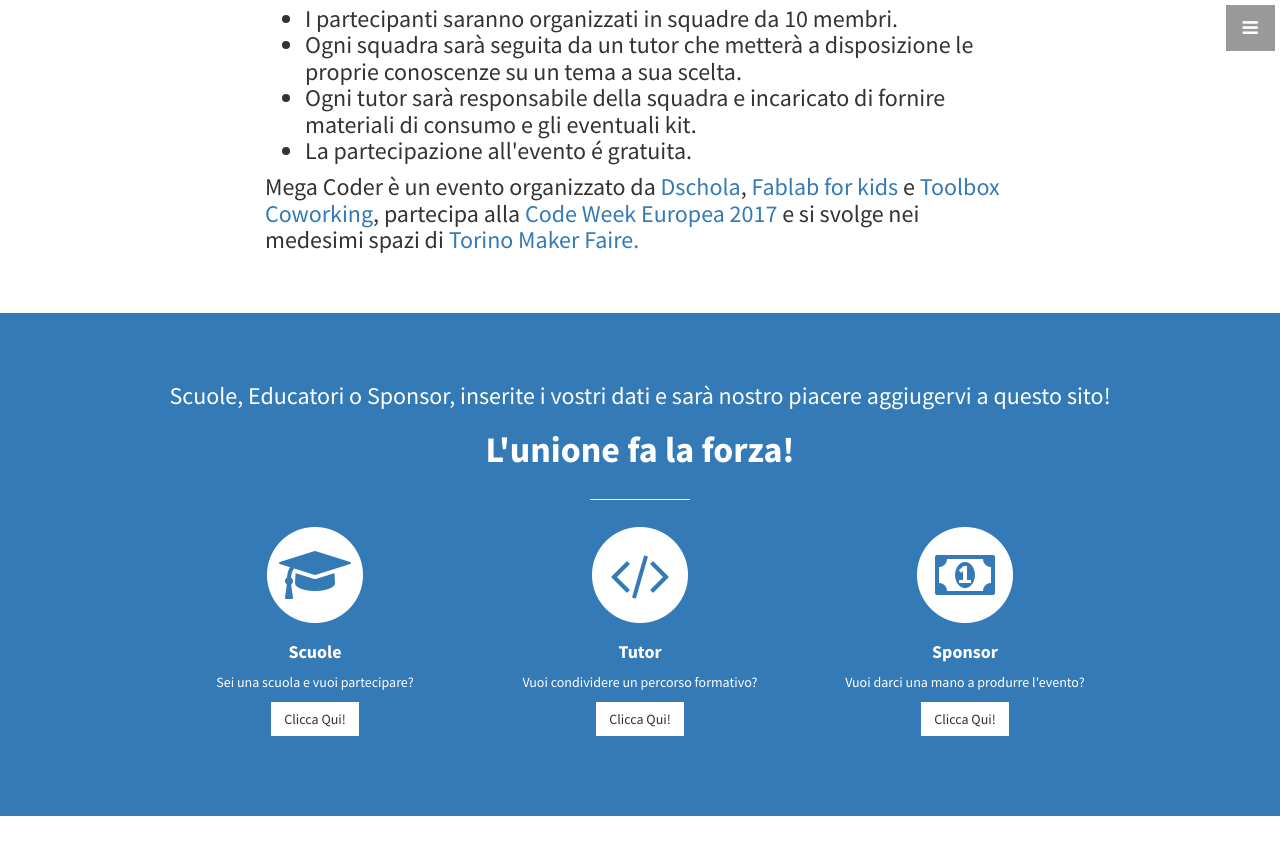
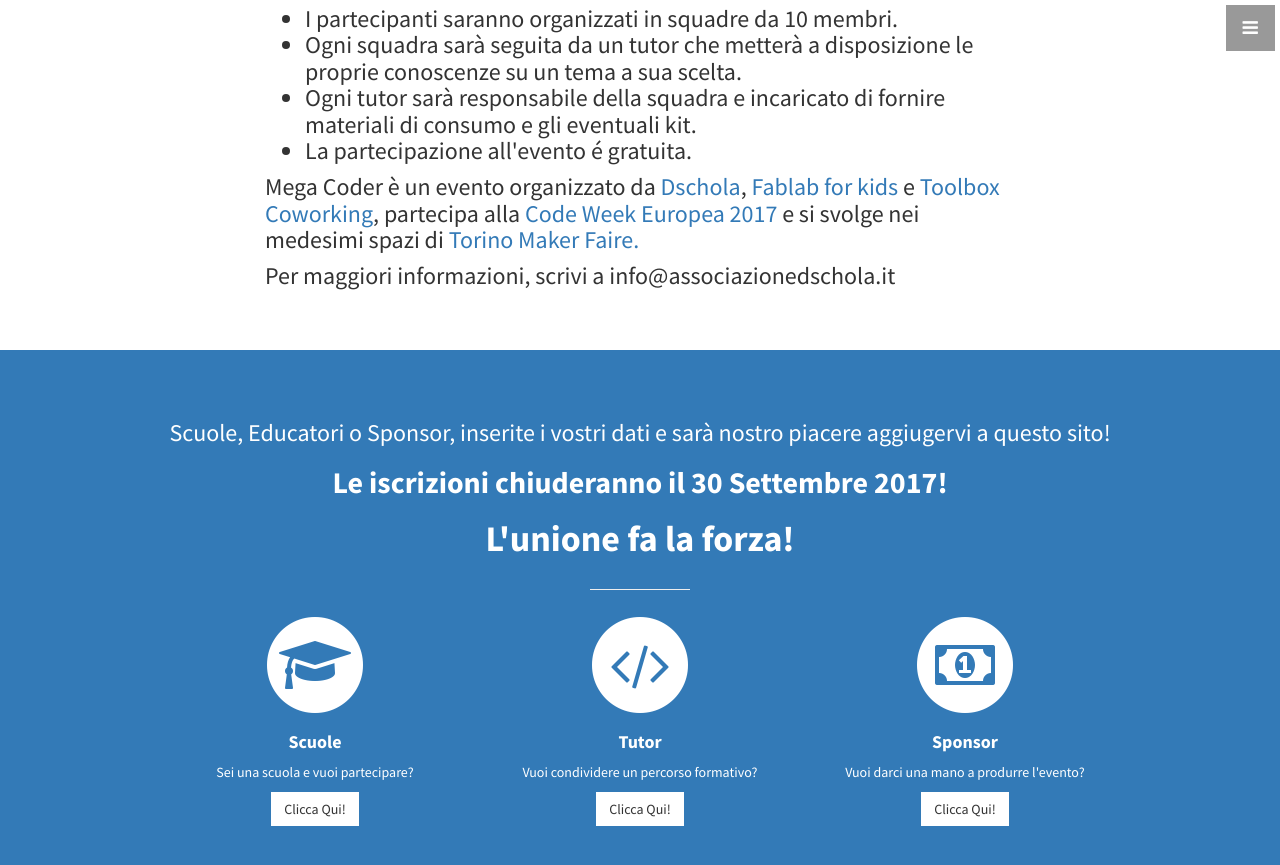
Before and after one commit to OfficineArduinoTorino/megacoders, a Jekyll site: the page built from index.html, in a window 1280 px wide and 900 px high, scrolled down 1313 px. Shown: the top 865 px of the window. Built offline with Jekyll 4.4.1, drawn with Linux system fonts in a browser that asks for light colours.

Commit message:
updating logos

```diff
--- a/_includes/about.html
+++ b/_includes/about.html
@@ -23,7 +23,7 @@
   <li>La partecipazione all'evento é gratuita.
   </ul>
 Mega Coder è un evento organizzato da <a href="http://www.associazionedschola.it/">Dschola</a>, <a href="http://fablabforkids.it">Fablab for kids</a> e <a href="http://www.toolboxoffice.it/en/">Toolbox Coworking</a>, partecipa alla <a src="http://codeweek.eu/">Code Week Europea 2017</a> e si svolge nei medesimi spazi di <a href="torino.makerfaire.com">Torino Maker Faire. </a></p>
-
+Per maggiori informazioni, scrivi a info@associazionedschola.it
 <p>
 </p>
 </p></div>
--- a/_includes/footer.html
+++ b/_includes/footer.html
@@ -2,18 +2,22 @@
   <div class="container">
     <div class="row">
       <div class="col-lg-10 col-lg-offset-1 text-center">
-        <div class="col-sm-3 text-center">
-          <a href="http://codeweek.eu/"><img src="https://raw.githubusercontent.com/codeeu/codeeu-resources/master/Logo%20-%20generic/CodeWeek%20FINAL%20logo.jpg" align="middle" style="max-height: 50%; max-width: 70%;" bottom:"0"></a>
+        <div class="col-sm-2 text-center">
+          <a href="http://codeweek.eu/"><img src="https://raw.githubusercontent.com/codeeu/codeeu-resources/master/Logo%20-%20generic/CodeWeek%20FINAL%20logo.jpg" align="middle" style="max-height: 75%; max-width: 100%;" bottom:"0"></a>
         </div>
         <div class="col-sm-3 text-center">
           <a href="http://www.associazionedschola.it/"><img src="../img/dschola_1.jpeg" align="middle" style="max-height: 100%; max-width: 100%;" bottom:"0"></a>
         </div>
         <div class="col-sm-3 text-center">
-          <a href="http://fablabforkids.it"><img src="../img/kids.png" align="middle" style="max-height: 50%; max-width: 50%;"></a>
+          <a href="http://fablabforkids.it"><img src="../img/kids.png" align="middle" style="max-height: 75%; max-width: 75%;"></a>
 
         </div>
-        <div class="col-sm-3 text-center">
-          <a href="http://www.toolboxoffice.it/en/"><img src="../img/tlbx.png" align="middle" style="max-height: 50%; max-width: 50%;"></a>
+        <div class="col-sm-2 text-center">
+          <a href="http://www.toolboxoffice.it/en/"><img src="../img/tlbx.png" align="middle" style="max-height: 100%; max-width: 100%;"></a>
+        </div>
+
+        <div class="col-sm-2 text-center">
+          <img src="https://www.seeklogo.net/wp-content/uploads/2015/09/google-favicon-vector.png" align="middle" style="max-height: 75%; max-width: 75%;">
         </div>
       <!--  <h4><strong>{{ site.owner }}</strong>
         </h4>
--- a/_includes/services.html
+++ b/_includes/services.html
@@ -4,6 +4,7 @@
     <div class="row text-center">
       <div class="col-lg-12">
         <h3>Scuole, Educatori o Sponsor, inserite i vostri dati e sarà nostro piacere aggiugervi a questo sito!</h3>
+        <p> <h2><b>Le iscrizioni chiuderanno il 30 Settembre 2017!</h2></b>
         <p> <h1><b>L'unione fa la forza!</b></h1>
       </div>
       <div class="col-lg-10 col-lg-offset-1">
```
Also changed, not shown: 1 other file.
